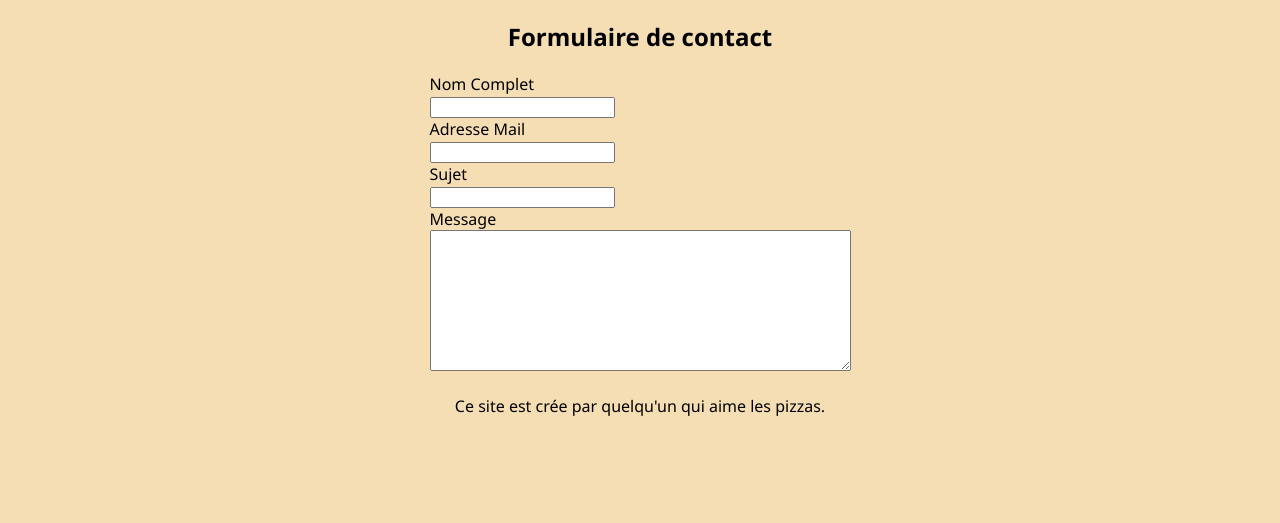
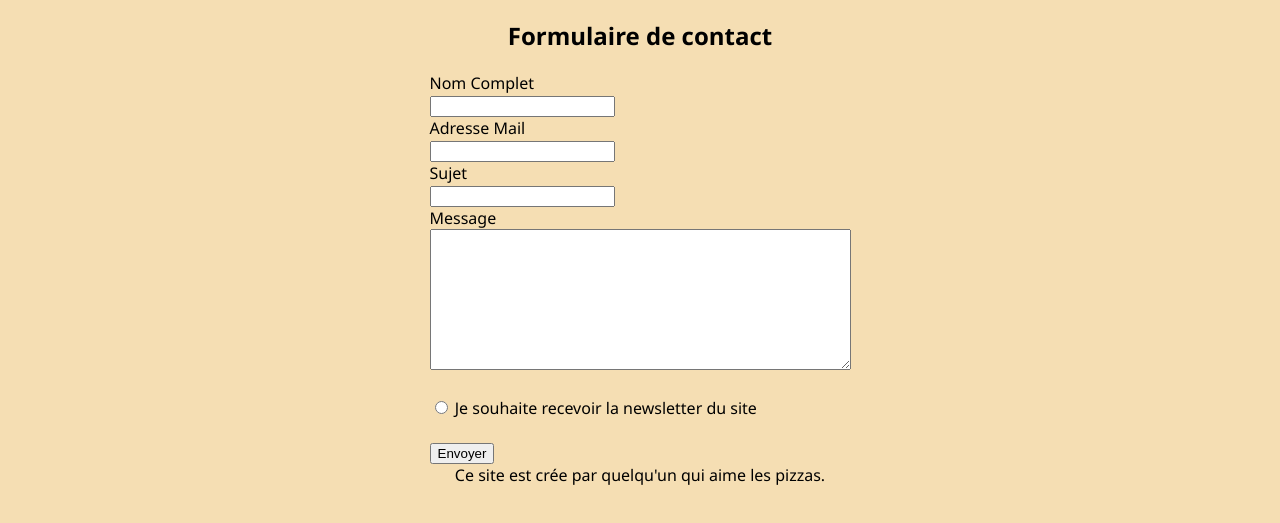
Before and after one commit to Kevi-MP/Site-Pizza, a plain HTML site: page Pages/ContactPizza.html in a window 1280 px wide. Shown: the part 83-606 px from the top of the page. Drawn offline with Linux system fonts and the light colour scheme.

Commit message:
Finalisation du formulaire de contact

```diff
--- a/Pages/ContactPizza.html
+++ b/Pages/ContactPizza.html
@@ -30,7 +30,10 @@
                 <label for="subject">Sujet</label><br>
                 <input type="text" id="subject" name="subject"><br>
                 <label for="message">Message</label><br>
-            <textarea type="text" id="boitemessage" rows="9" cols="50" name="message"></textarea>
+                <textarea type="text" id="boitemessage" rows="9" cols="50" name="message"></textarea><br><br>
+                <input type="radio" id="newsletter" name="newsletter" value="HTML">
+                <label for="newsletter">Je souhaite recevoir la newsletter du site</label><br><br>
+                <input type="submit" value="Envoyer">
             </form>
         </div>
         <div class="Main-Footer">
```
Lines whose indentation alone changed are shown as unchanged.
